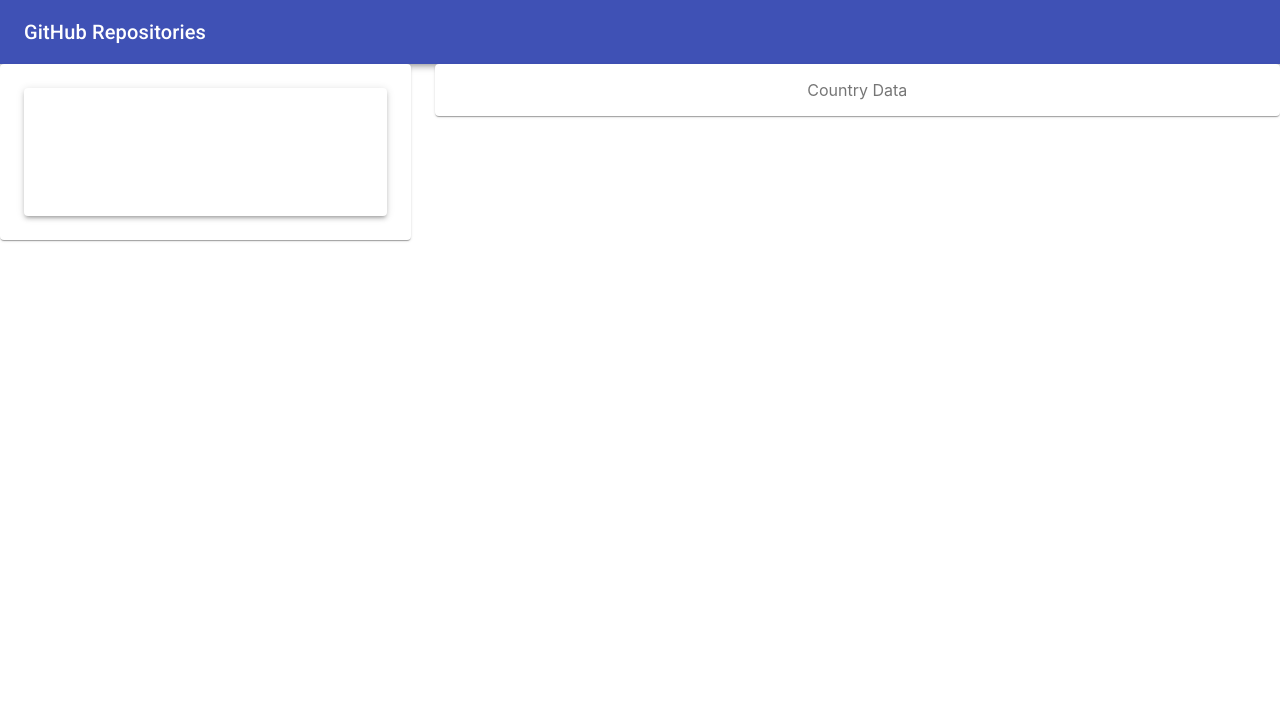
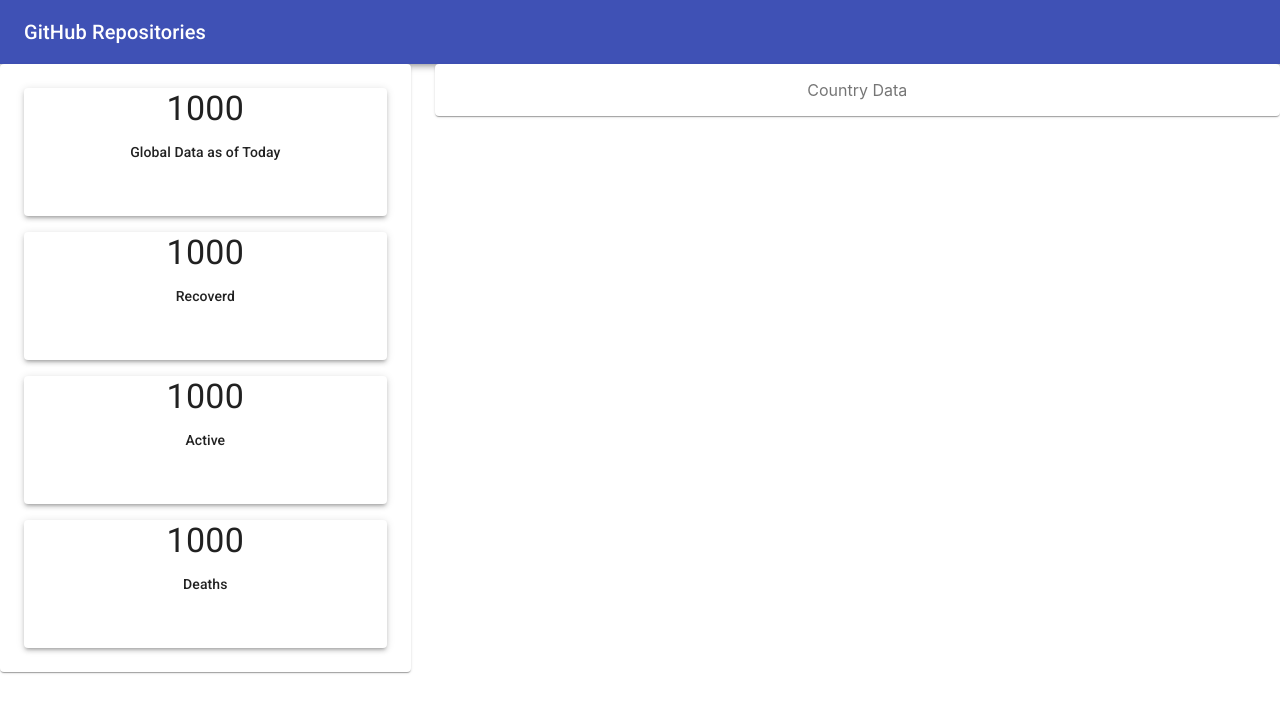
Before and after one commit to samadakram/Material-Ui_Layout-example, a React (Create React App) app: page / in a window 1280 px wide. Shown: the top 712 px of the page. Built offline with nearby package versions, Linux system fonts and the light colour scheme.

Commit message:
Updated lobalData.js

```diff
--- a/src/components/GlobalData.js
+++ b/src/components/GlobalData.js
@@ -1,6 +1,7 @@
 import React from 'react';
 import { makeStyles } from '@material-ui/core/styles';
 import Paper from '@material-ui/core/Paper';
+import Typography from '@material-ui/core/Typography';
 
 const useStyles = makeStyles((theme) => ({
     root: {
@@ -19,7 +20,38 @@ export default function GlobalData() {
 
     return (
         <div className={classes.root}>
-      <Paper elevation={3}></Paper>
+            <Paper elevation={3}>
+                <Typography variant="h4" gutterBottom>
+                    1000
+                </Typography>
+                <Typography variant="subtitle2" gutterBottom>
+                    Global Data as of Today
+                </Typography>
+            </Paper>
+            <Paper elevation={3}>
+                <Typography variant="h4" gutterBottom>
+                    1000
+                </Typography>
+                <Typography variant="subtitle2" gutterBottom>
+                    Recoverd
+                </Typography>
+            </Paper>
+            <Paper elevation={3}>
+                <Typography variant="h4" gutterBottom>
+                    1000
+                </Typography>
+                <Typography variant="subtitle2" gutterBottom>
+                    Active
+                </Typography>
+            </Paper>
+            <Paper elevation={3}>
+                <Typography variant="h4" gutterBottom>
+                    1000
+                </Typography>
+                <Typography variant="subtitle2" gutterBottom>
+                    Deaths
+                </Typography>
+            </Paper>
         </div>
     );
 }
```
Also changed, not shown: 1 other file (tests, documents, lock files or other folders). Lines whose indentation alone changed are shown as unchanged.
